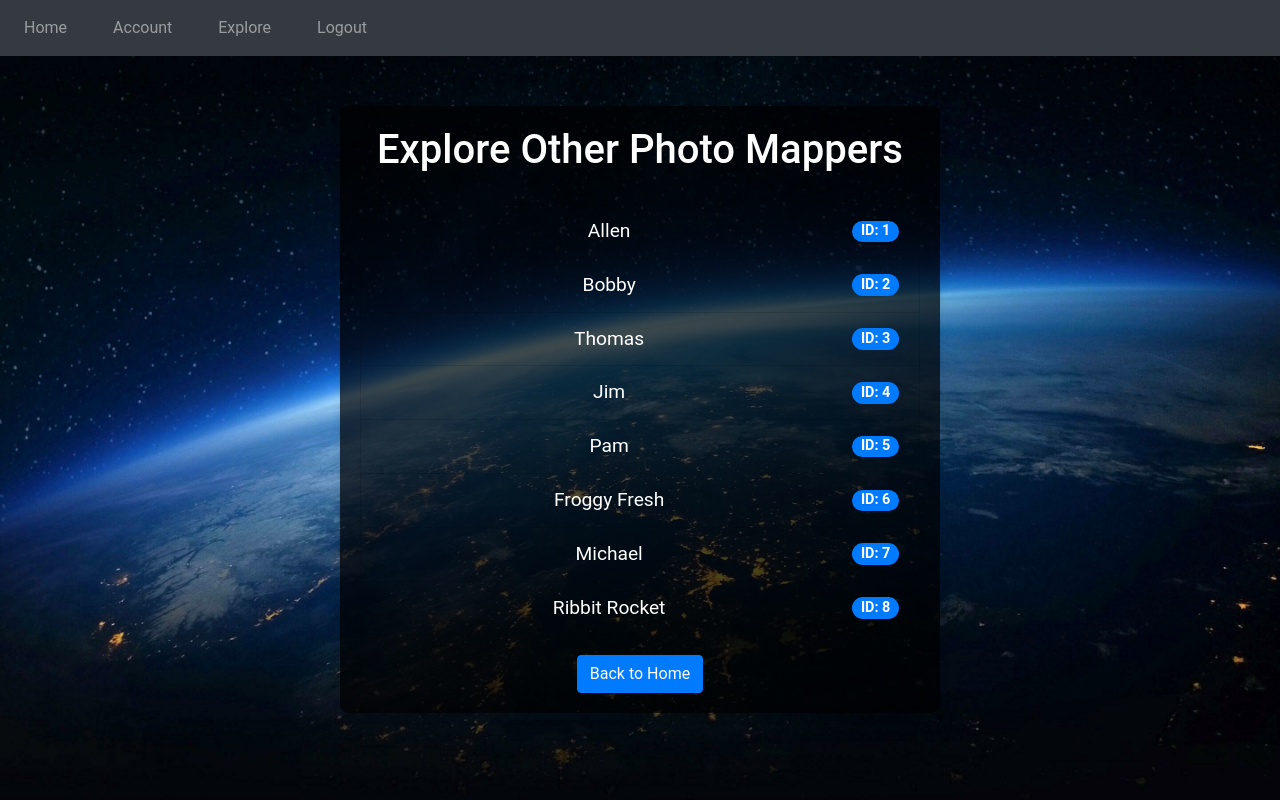
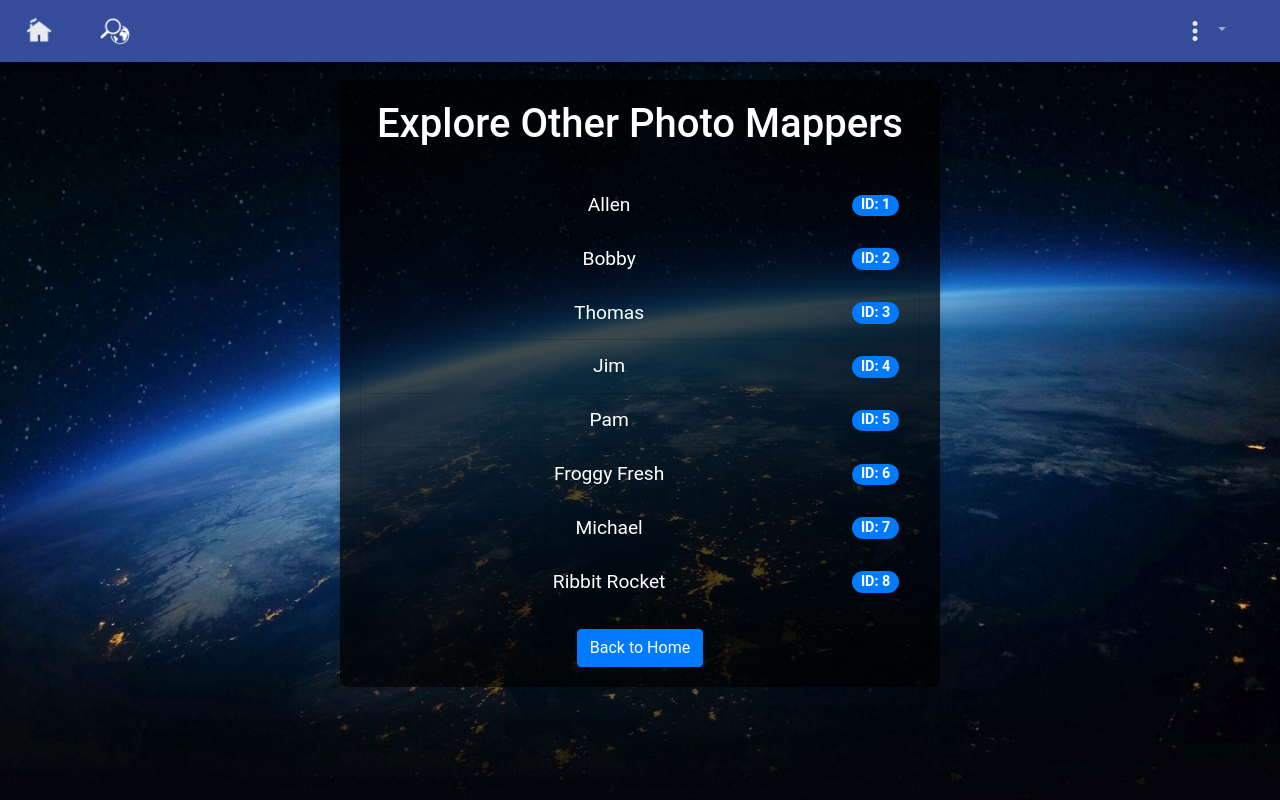
Before and after one commit to Bobby-Bag/senior-project, a Flask app: page /users in a window 1280 px wide. Run offline with Flask 3, Linux system fonts and the light colour scheme; parts of the project's set-up code (start-up, migrations or seed data) failed here and were passed over; some libraries are stand-ins or nearby versions.

Commit message:
final project frfr or whatever kids say these days...100% no cyapp???

```diff
--- a/website/templates/Users.html
+++ b/website/templates/Users.html
@@ -55,29 +55,57 @@
         .nav-item {
             margin-right: 30px;
         }
+        .navbar-brand img {
+            height: 40px;
+            width: auto;
+        }
+        .nav-link img {
+            height: 30px;
+        }
+        .nav-item #explore img {
+            height: 30px;
+        }
+        .navbar {
+            background: linear-gradient(to right, #354C9A, #354C9A);
+            border: none;
+            box-shadow: 0 2px 5px rgba(0, 0, 0, .9);
+        }
+        .navbar-collapse {
+            display: flex;
+            justify-content: space-between; /* Distribute space between items */
+        }
     </style>
 </head>
 <body>
-    <nav class="navbar navbar-expand-lg navbar-dark bg-dark">
-        <button
-            class="navbar-toggler"
-            type="button"
-            data-toggle="collapse"
-            data-target="#navbar"
-        >
+    <nav class="navbar navbar-expand-lg navbar-dark bg-dark fixed-top">
+        <button class="navbar-toggler" type="button" data-toggle="collapse" data-target="#navbar">
             <span class="navbar-toggler-icon"></span>
         </button>
         <div class="collapse navbar-collapse" id="navbar">
-
             <div class="navbar-nav">
-                    <a class="nav-item nav-link" id="home" href="/">Home</a>
-                    <a class="nav-item nav-link" id="account" href="/account">Account</a>
-                    <a class="nav-item nav-link" id="settings" href="/Users">Explore</a>
-                    <a class="nav-item nav-link" id="logout" href="/logout">Logout</a>
+                <a class="nav-item nav-link" id="home" href="/">
+                    <img src="/static/Icons/home.png" alt="Home">
+                </a>
+                <a class="nav-item nav-link" id="settings" href="/Users">
+                    <img src="/static/Icons/locate-512-white.png" alt="Explore">
+                </a>
+            </div>
+            <div class="navbar-nav ml-auto">
+                <li class="nav-item dropdown">
+                    <a class="nav-link dropdown-toggle" href="#" id="navbarDropdown" role="button" data-toggle="dropdown" aria-haspopup="true" aria-expanded="false">
+                        <img src="/static/Icons/img.png" alt="Menu Icon">
+                    </a>
+                    <div class="dropdown-menu dropdown-menu-right" aria-labelledby="navbarDropdown">
+                        <a class="dropdown-item" id="account" href="/account">Account</a>
+                        <a class="dropdown-item" id="logout" href="/logout">
+                            <span class="logout-emblem"></span>Logout
+                        </a>
+                    </div>
+                </li>
             </div>
         </div>
     </nav>
-    <div class="container">
+    <div class="container" style="margin-top: 80px;">
         <h1 class="text-center">Explore Other Photo Mappers</h1>
         <ul class="list-group">
             {% for user in users %}
```
